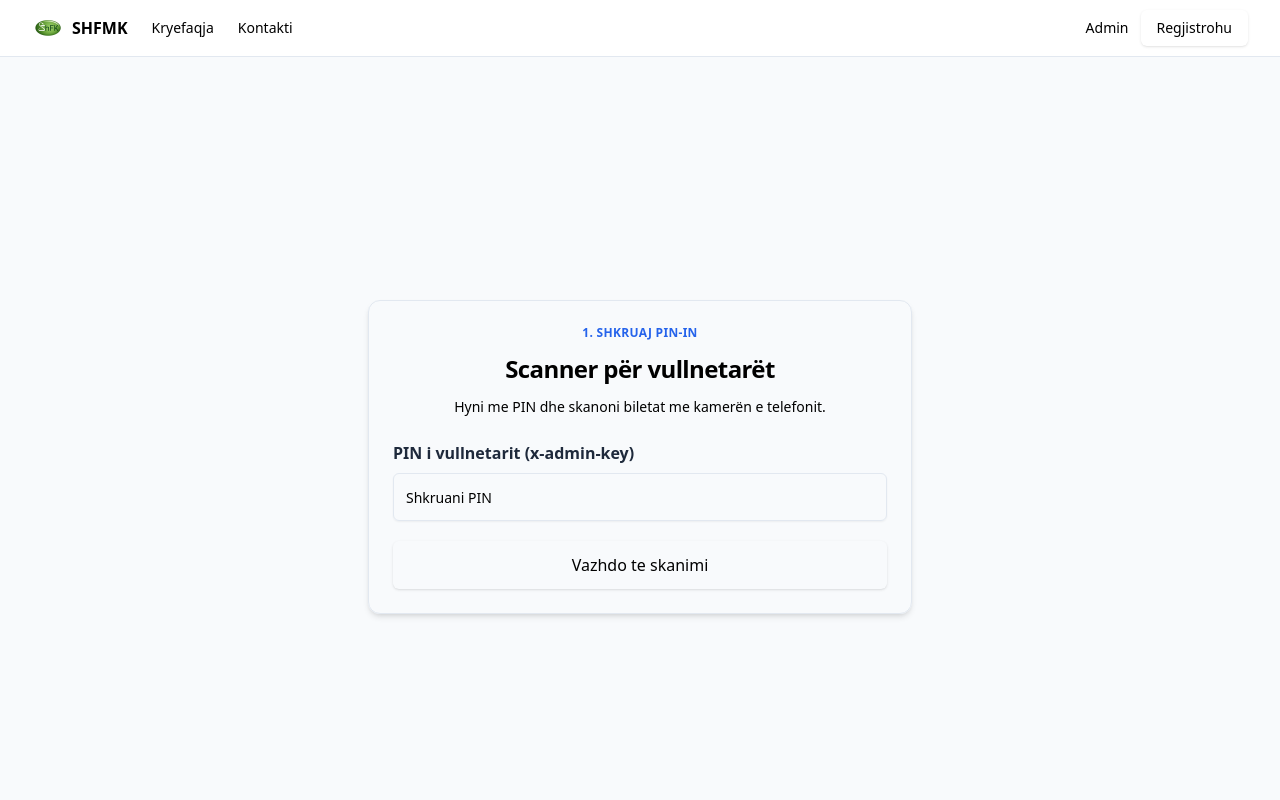
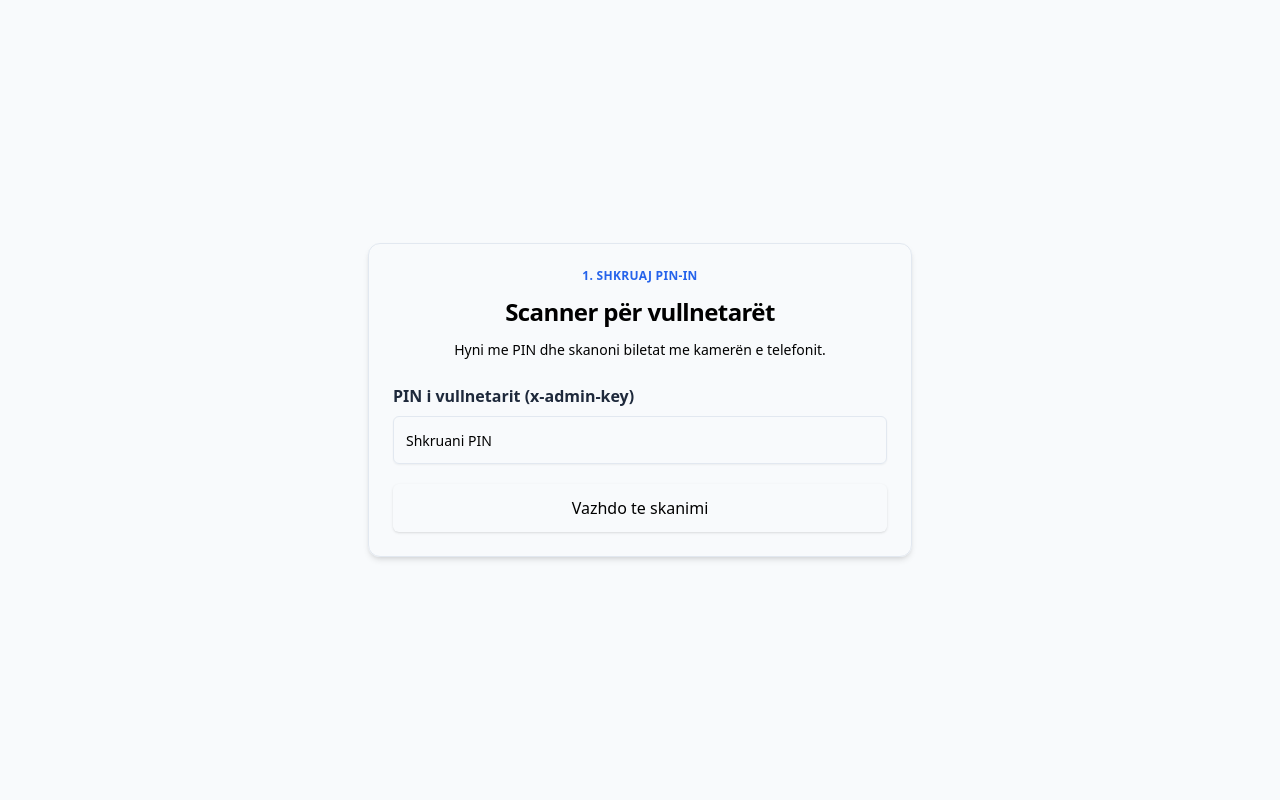
Before and after one commit to arbenl/shfmk-association, a Next.js app in the folder apps/web/: page /scanner in a window 1280 px wide. Shown: the top 800 px of the page. Built offline with nearby package versions, Linux system fonts and the light colour scheme; no server answers; the database is empty.

Commit message:
Hide site chrome on scanner page for true full-screen

```diff
--- a/apps/web/app/globals.css
+++ b/apps/web/app/globals.css
@@ -25,3 +25,16 @@
     @apply bg-background text-foreground;
   }
 }
+
+/* Scanner full-screen mode: hide site chrome and allow camera to fill viewport */
+body.scanner-fullscreen {
+  background: #000;
+}
+body.scanner-fullscreen header,
+body.scanner-fullscreen footer {
+  display: none !important;
+}
+body.scanner-fullscreen main {
+  min-height: 100vh;
+  padding: 0;
+}
--- a/apps/web/app/scanner/ScannerClient.tsx
+++ b/apps/web/app/scanner/ScannerClient.tsx
@@ -60,6 +60,15 @@ export default function ScannerClient() {
       setPinInput(stored);
       setMode("scan");
     }
+  }, []);
+
+  // Full-screen mode: hide site chrome while on scanner page
+  useEffect(() => {
+    if (typeof document === "undefined") return;
+    document.body.classList.add("scanner-fullscreen");
+    return () => {
+      document.body.classList.remove("scanner-fullscreen");
+    };
   }, []);
 
   const stopScanner = useCallback(async () => {
```
